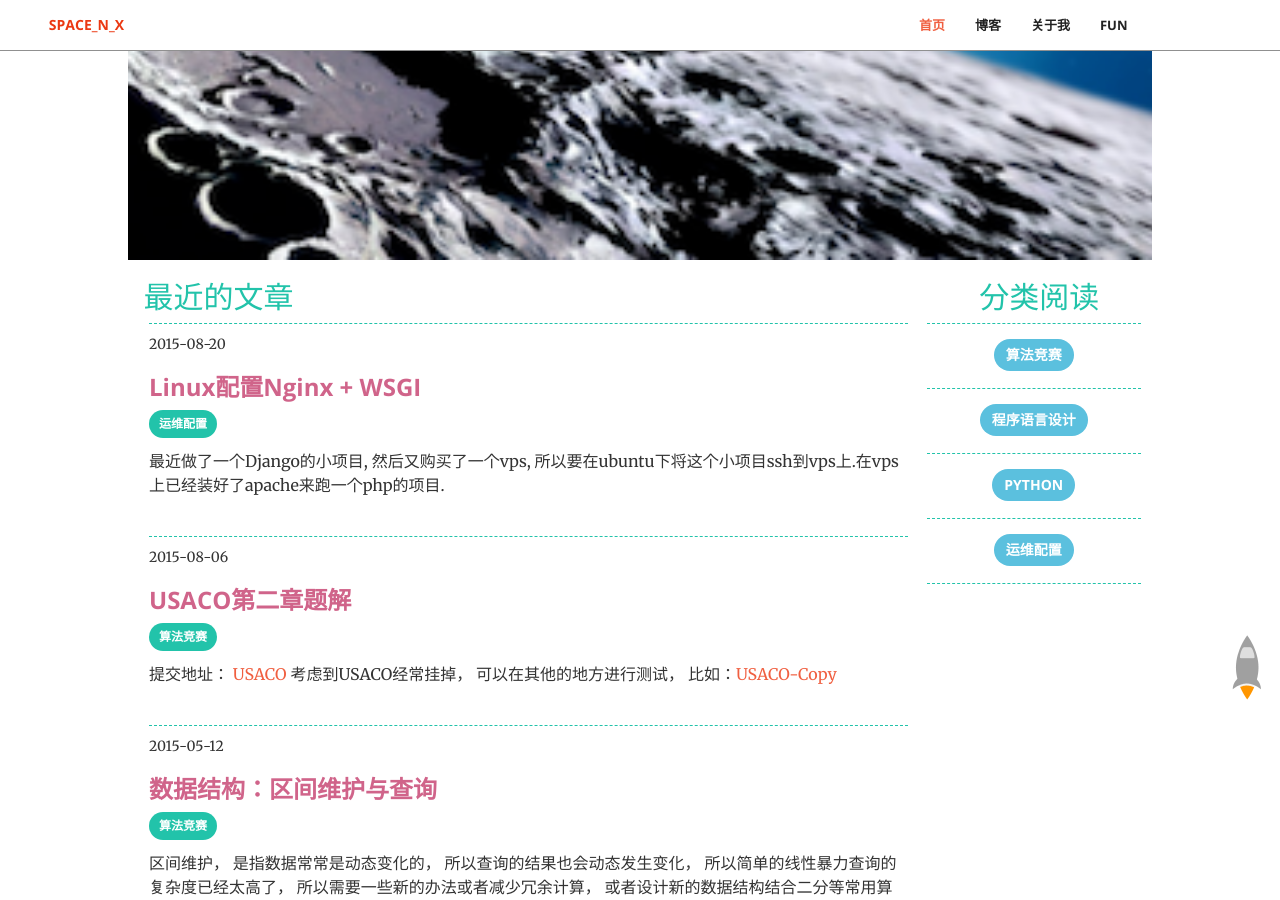
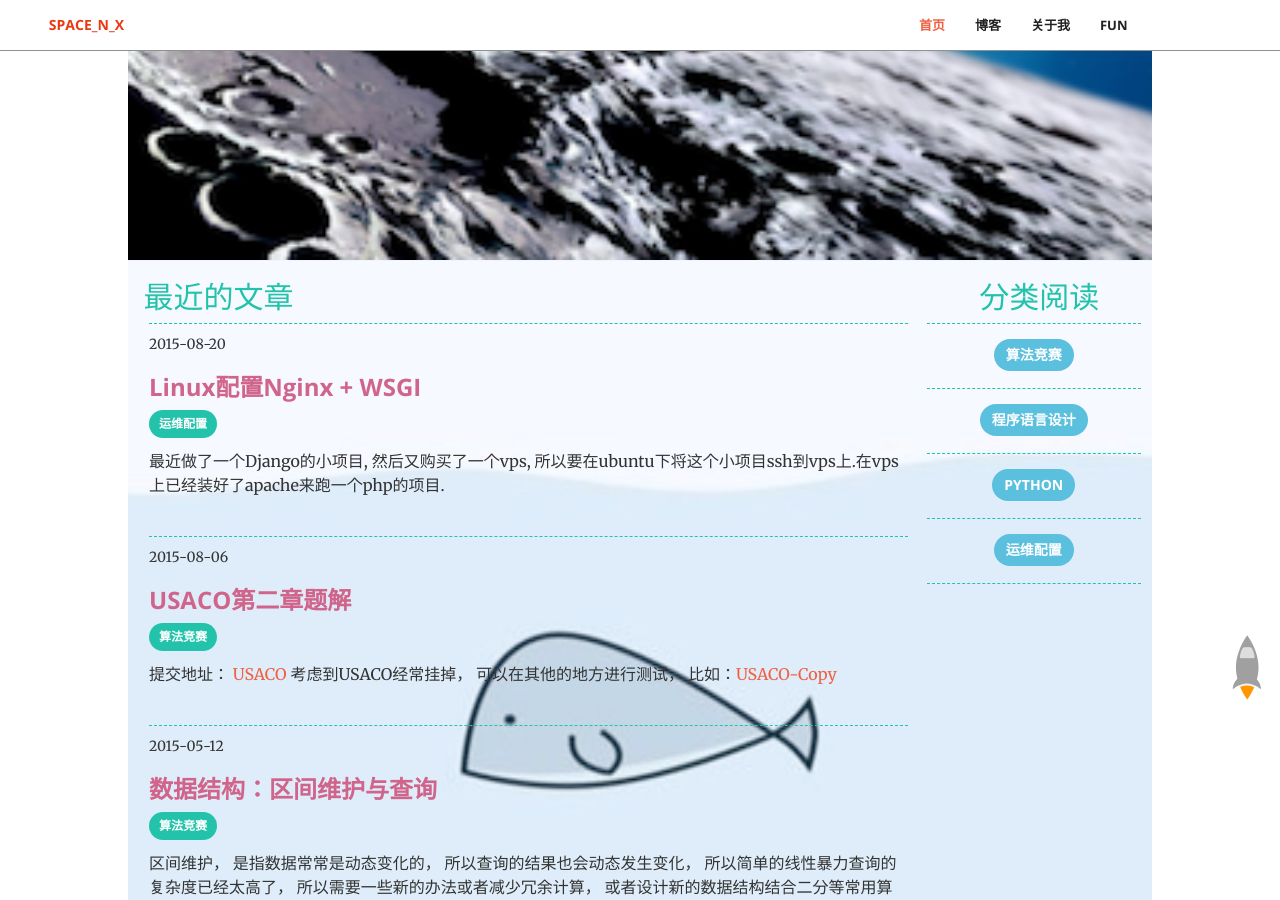
Before and after one commit to tcOops/hololens, a Jekyll site: the page built from index.html, in a window 1280 px wide and 900 px high, scrolled down 640 px. Built offline with Jekyll 4.4.1, drawn with Linux system fonts in a browser that asks for light colours; Markdown is read by kramdown in place of the engine named in the settings; comment, search, counter and statistics services are not loaded.

Commit message:
change header img

```diff
--- a/_includes/blogList.html
+++ b/_includes/blogList.html
@@ -1,4 +1,4 @@
-<section class="no-padding bg-grey" id="blogs" style="background:url('../img/bg10.jpeg') no-repeat scroll top center height:100%">
+<section class="no-padding bg-grey blog-back" id="blogs">
     <div class="">
 		<div class="bloglistleft">
 			<span style="color:#22C3AA;text-algin:left"><h2>&nbsp;&nbsp;最近的文章</h2></span>
--- a/css/main_.css
+++ b/css/main_.css
@@ -138,3 +138,9 @@
   -moz-background-size: 96px 80px;
   background-size: 96px 80px;
 }
+
+.blog-back{
+background:url('../img/bg12.png') no-repeat scroll top;
+background-attachment:fixed;
+background-size:100% 100%;
+}
```
Also changed, not shown: img/bg11.jpg (added), img/bg12.png (added).
